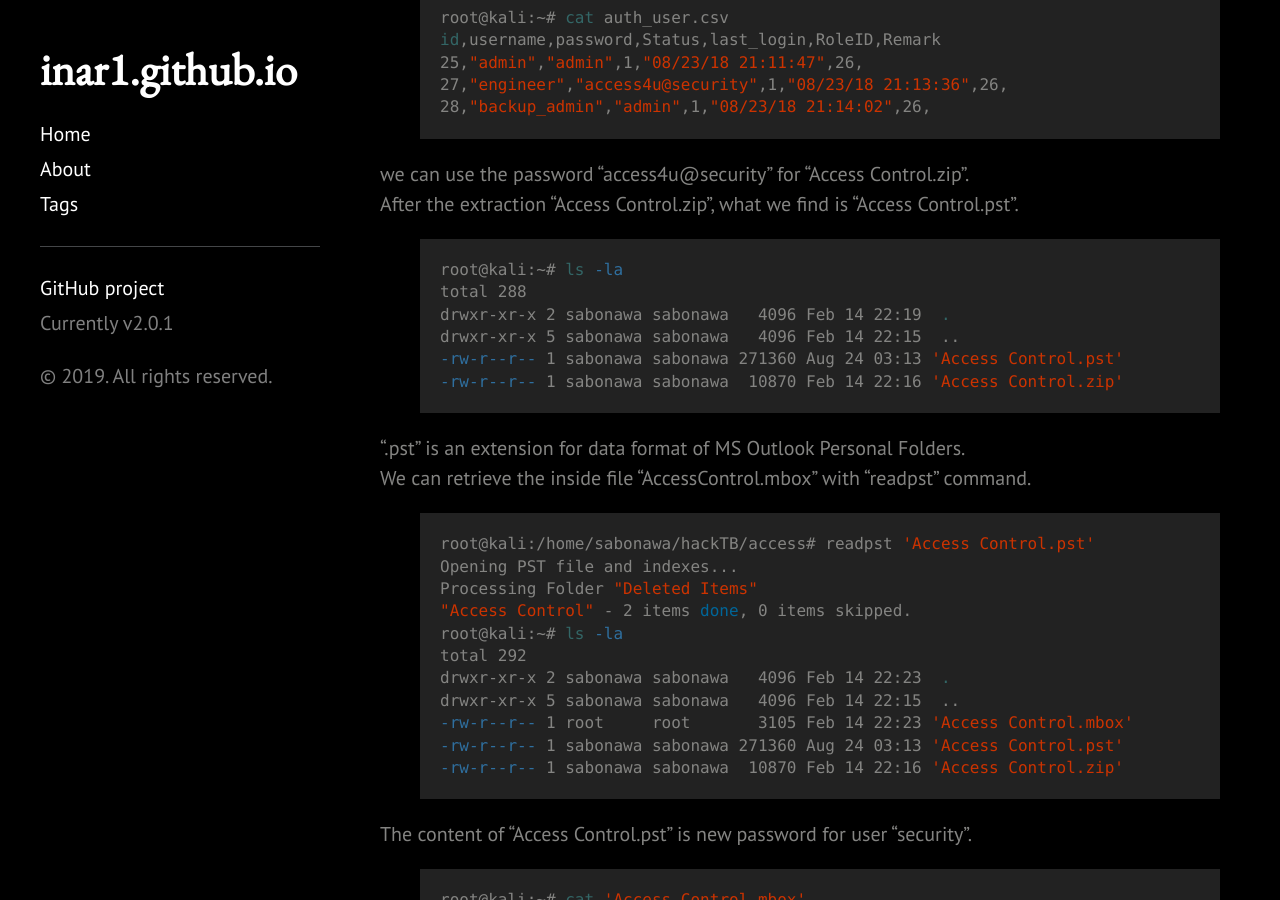
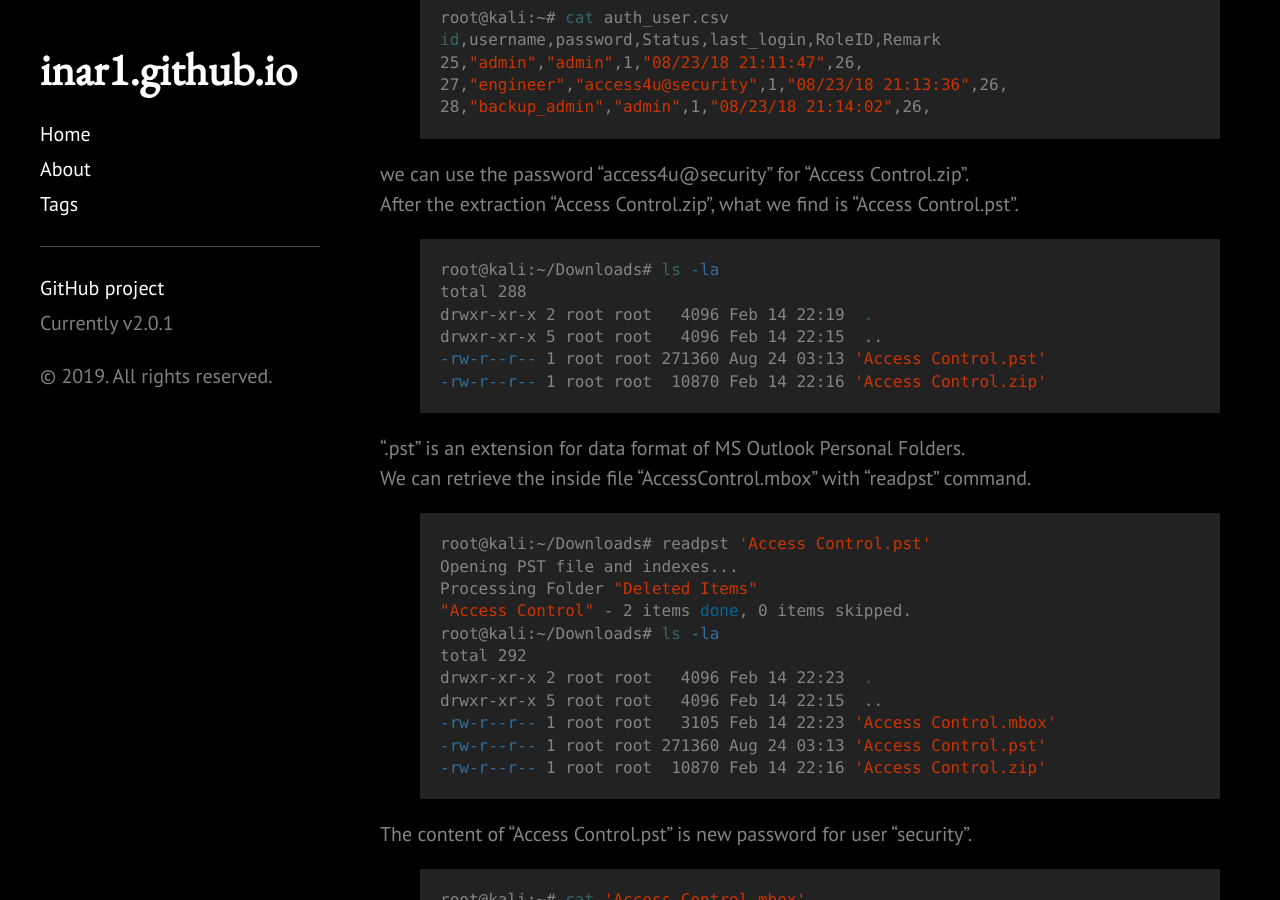
Before and after one commit to 1n4r1/1n4r1.github.io, a Jekyll site: the page built from _posts/2019-03-02-Hackthebox-Access-Writeup.md, in a window 1280 px wide and 900 px high, scrolled down 2634 px. Built offline with Jekyll 4.4.1, drawn with Linux system fonts in a browser that asks for light colours; some of the changed text lies outside the part shown.

```diff
--- a/_posts/2019-03-02-Hackthebox-Access-Writeup.md
+++ b/_posts/2019-03-02-Hackthebox-Access-Writeup.md
@@ -42,7 +42,7 @@ FTP enumeration:
 root@kali:~# ftp 10.10.10.98
 Connected to 10.10.10.98.
 220 Microsoft FTP Service
-Name (10.10.10.98:sabonawa): anonymous
+Name (10.10.10.98:root): anonymous
 331 Anonymous access allowed, send identity (e-mail name) as password.
 Password:
 230 User logged in.
@@ -97,28 +97,28 @@ we can use the password "access4u@security" for "Access Control.zip".<br>
 After the extraction "Access Control.zip", what we find is "Access Control.pst".
 
 {% highlight shell %}
-root@kali:~# ls -la
+root@kali:~/Downloads# ls -la
 total 288
-drwxr-xr-x 2 sabonawa sabonawa   4096 Feb 14 22:19  .
-drwxr-xr-x 5 sabonawa sabonawa   4096 Feb 14 22:15  ..
--rw-r--r-- 1 sabonawa sabonawa 271360 Aug 24 03:13 'Access Control.pst'
--rw-r--r-- 1 sabonawa sabonawa  10870 Feb 14 22:16 'Access Control.zip'
+drwxr-xr-x 2 root root   4096 Feb 14 22:19  .
+drwxr-xr-x 5 root root   4096 Feb 14 22:15  ..
+-rw-r--r-- 1 root root 271360 Aug 24 03:13 'Access Control.pst'
+-rw-r--r-- 1 root root  10870 Feb 14 22:16 'Access Control.zip'
 {% endhighlight %}
 
 ".pst" is an extension for data format of MS Outlook Personal Folders.<br>
 We can retrieve the inside file "AccessControl.mbox" with "readpst" command.
 {% highlight shell %}
-root@kali:/home/sabonawa/hackTB/access# readpst 'Access Control.pst'
+root@kali:~/Downloads# readpst 'Access Control.pst'
 Opening PST file and indexes...
 Processing Folder "Deleted Items"
 "Access Control" - 2 items done, 0 items skipped.
-root@kali:~# ls -la
+root@kali:~/Downloads# ls -la
 total 292
-drwxr-xr-x 2 sabonawa sabonawa   4096 Feb 14 22:23  .
-drwxr-xr-x 5 sabonawa sabonawa   4096 Feb 14 22:15  ..
--rw-r--r-- 1 root     root       3105 Feb 14 22:23 'Access Control.mbox'
--rw-r--r-- 1 sabonawa sabonawa 271360 Aug 24 03:13 'Access Control.pst'
--rw-r--r-- 1 sabonawa sabonawa  10870 Feb 14 22:16 'Access Control.zip'
+drwxr-xr-x 2 root root   4096 Feb 14 22:23  .
+drwxr-xr-x 5 root root   4096 Feb 14 22:15  ..
+-rw-r--r-- 1 root root   3105 Feb 14 22:23 'Access Control.mbox'
+-rw-r--r-- 1 root root 271360 Aug 24 03:13 'Access Control.pst'
+-rw-r--r-- 1 root root  10870 Feb 14 22:16 'Access Control.zip'
 {% endhighlight %}
 
 The content of "Access Control.pst" is new password for user "security".
```
Also changed, not shown: _posts/2019-02-06-Running-Burpsuite-on-Kali.md (+2 -2 lines), _posts/2019-02-19-Hackthebox-Waldo-Writeup.md (+2 -1 lines), _posts/2019-02-24-Hackthebox-Zipper-Writeup.md (+4 -4 lines), _posts/2019-02-27-Hackthebox-Giddy-Writeup.md (+2 -2 lines).
